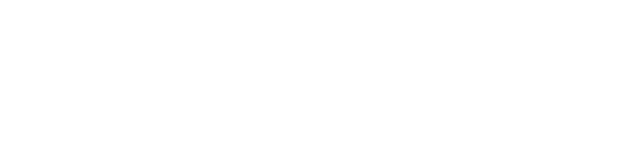
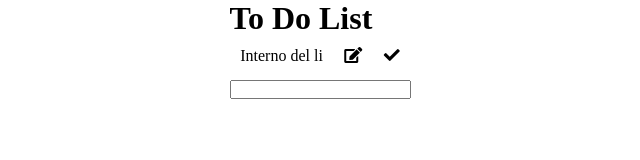
Before and after one commit to nicoalivernini/vue-todolist, a plain HTML site: page index.html in a window 1280 px wide. Shown: the whole page, without its empty margins (320-960 px from the left). Drawn offline with nearby package versions, Linux system fonts and the light colour scheme.

Commit message:
Creazione base html e css to do list

```diff
--- a/assets/css/master.css
+++ b/assets/css/master.css
@@ -3,3 +3,26 @@ padding: 0;
 margin: 0;
 box-sizing: border-box;
 }
+
+.container {
+  display: flex;
+  justify-content: center;
+  align-items: center;
+}
+
+.content-to-do-list {
+  margin-top: 10px;
+}
+
+.content-to-do-list ul {
+  list-style: none;
+}
+
+li {
+  display: flex;
+  justify-content: space-around;
+}
+
+input {
+  margin-top: 15px;
+}
--- a/index.html
+++ b/index.html
@@ -9,7 +9,23 @@
   <link rel="stylesheet" href="assets/css/master.css">
 </head>
 <body>
-
+  <div class="container">
+    <div class="to-do-list">
+      <div class="title-to-do-list">
+        <h1>To Do List</h1>
+      </div>
+      <div class="content-to-do-list">
+        <ul>
+          <li>
+            <span>Interno del li</span>
+            <span><i class="fas fa-edit"></i></span>
+            <span><i class="fas fa-check"></i></span>
+          </li>
+        </ul>
+        <input type="text">
+      </div>
+    </div>
+  </div>
 
   <script src="https://cdn.jsdelivr.net/npm/vue"></script>
   <script src="./assets/js/main.js" charset="utf-8"></script>
```
